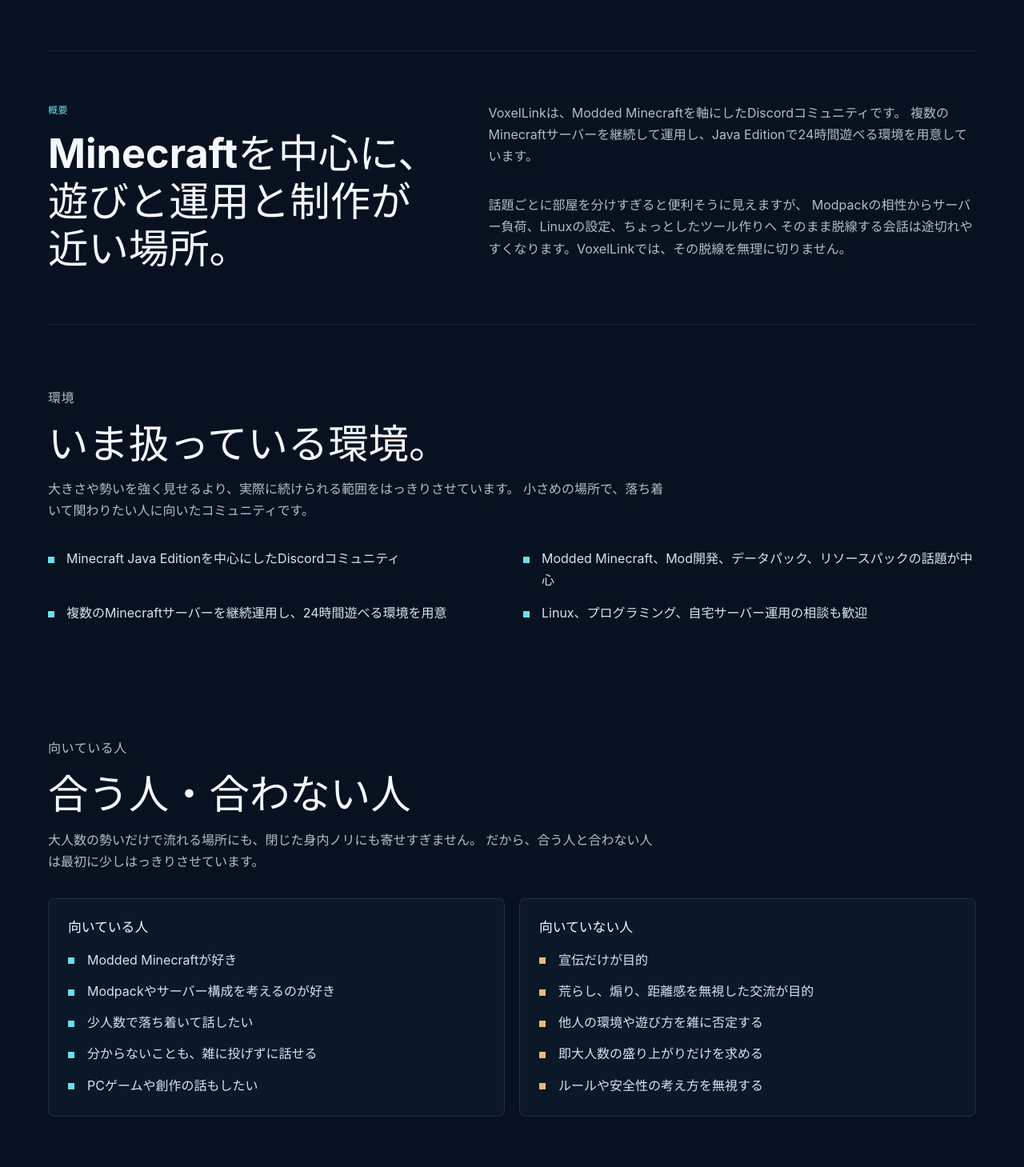
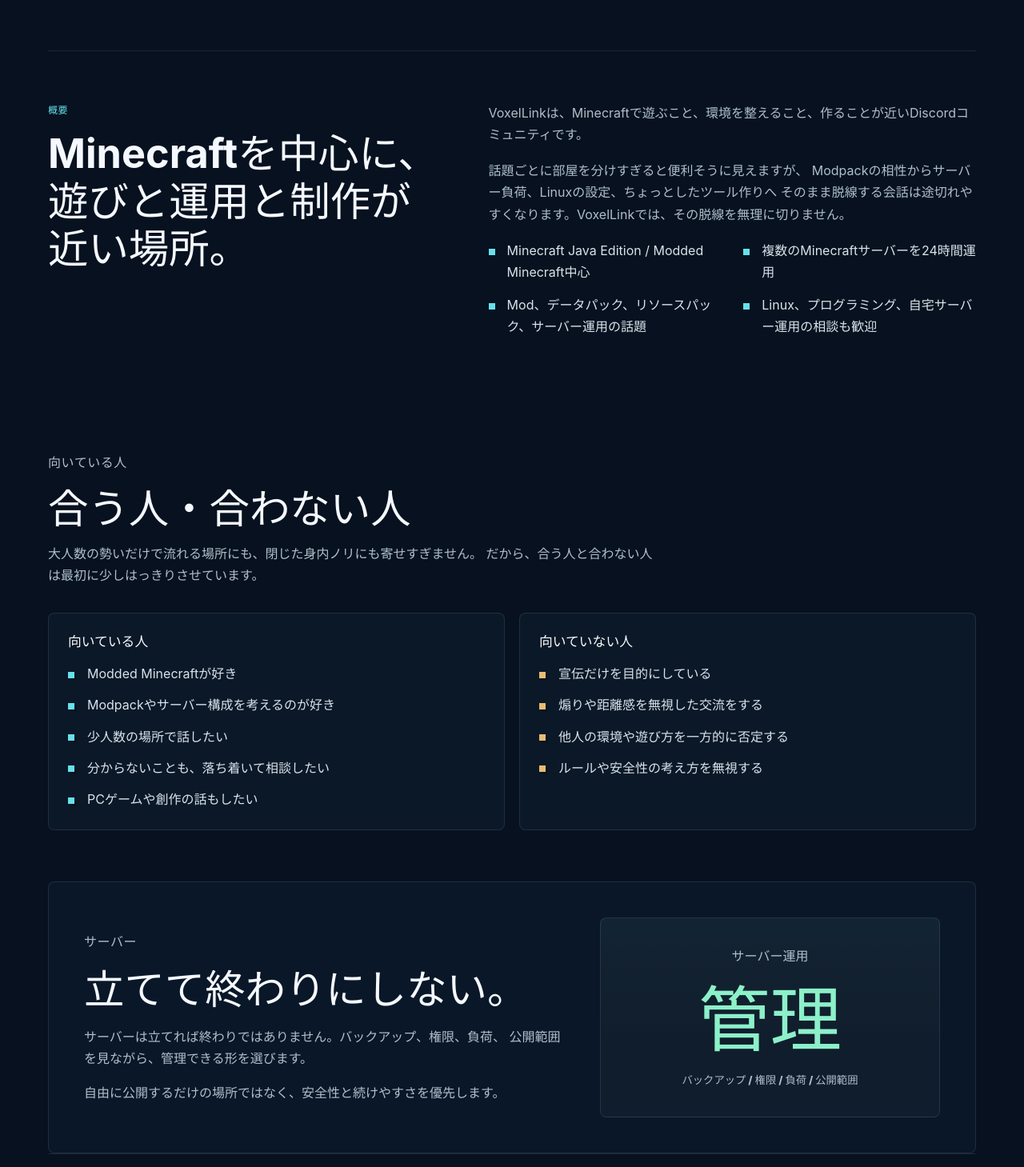
Before and after one commit to AlexanderGG-0520/VoxelLink-Web, a React (Vite) app: page / in a window 1280 px wide. Shown: the part 1131-2590 px from the top of the page at 80% size. Built offline with nearby package versions, Linux system fonts and the light colour scheme.

Commit message:
Refine landing page copy and structure

```diff
--- a/src/App.css
+++ b/src/App.css
@@ -379,10 +379,6 @@
   line-height: 1.75;
 }
 
-.operations-section {
-  border-top: 1px solid var(--line);
-}
-
 .fact-list {
   display: grid;
   grid-template-columns: repeat(2, minmax(0, 1fr));
--- a/src/App.tsx
+++ b/src/App.tsx
@@ -6,7 +6,7 @@
 const topics = [
   {
     title: "遊ぶ",
-    text: "24時間公開のMinecraft Java Editionサーバーで遊べます。Modded Minecraftを中心に、遊び方や環境の違いも前提にして話します。",
+    text: "公開中のMinecraft Java Editionサーバーで遊べます。遊び方や環境の違いも前提にして話します。",
   },
   {
     title: "作る",
@@ -21,23 +21,22 @@
 const fitItems = [
   "Modded Minecraftが好き",
   "Modpackやサーバー構成を考えるのが好き",
-  "少人数で落ち着いて話したい",
-  "分からないことも、雑に投げずに話せる",
+  "少人数の場所で話したい",
+  "分からないことも、落ち着いて相談したい",
   "PCゲームや創作の話もしたい",
 ];
 
 const notFitItems = [
-  "宣伝だけが目的",
-  "荒らし、煽り、距離感を無視した交流が目的",
-  "他人の環境や遊び方を雑に否定する",
-  "即大人数の盛り上がりだけを求める",
+  "宣伝だけを目的にしている",
+  "煽りや距離感を無視した交流をする",
+  "他人の環境や遊び方を一方的に否定する",
   "ルールや安全性の考え方を無視する",
 ];
 
 const environmentFacts = [
-  "Minecraft Java Editionを中心にしたDiscordコミュニティ",
-  "Modded Minecraft、Mod開発、データパック、リソースパックの話題が中心",
-  "複数のMinecraftサーバーを継続運用し、24時間遊べる環境を用意",
+  "Minecraft Java Edition / Modded Minecraft中心",
+  "複数のMinecraftサーバーを24時間運用",
+  "Mod、データパック、リソースパック、サーバー運用の話題",
   "Linux、プログラミング、自宅サーバー運用の相談も歓迎",
 ];
 
@@ -76,9 +75,8 @@
             遊ぶだけで終わらせない。
           </p>
           <p className="hero-description">
-            サーバーを立てる人、Modpackを組む人、遊び方を作る人が、
-            同じ場所で話せるDiscordコミュニティです。「組む」には、
-            Modpackの構成、サーバー設定、道具や環境をつなげる作業も含めています。
+            サーバーを立てる人、Modpackや環境を組む人、遊び方を作る人が、
+            同じ場所で話せるDiscordコミュニティです。
           </p>
           <div className="hero-actions">
             <a className="button button-primary" href={inviteUrl} target="_blank" rel="noopener noreferrer">
@@ -122,31 +120,19 @@
         </div>
         <div className="section-body">
           <p>
-            VoxelLinkは、Modded Minecraftを軸にしたDiscordコミュニティです。
-            複数のMinecraftサーバーを継続して運用し、Java Editionで24時間遊べる環境を用意しています。
+            VoxelLinkは、Minecraftで遊ぶこと、環境を整えること、作ることが近いDiscordコミュニティです。
           </p>
           <p>
             話題ごとに部屋を分けすぎると便利そうに見えますが、
             Modpackの相性からサーバー負荷、Linuxの設定、ちょっとしたツール作りへ
             そのまま脱線する会話は途切れやすくなります。VoxelLinkでは、その脱線を無理に切りません。
           </p>
+          <ul className="fact-list">
+            {environmentFacts.map((fact) => (
+              <li key={fact}>{fact}</li>
+            ))}
+          </ul>
         </div>
-      </section>
-
-      <section className="section operations-section" aria-labelledby="operations-title">
-        <div className="section-heading">
-          <p className="section-kicker">環境</p>
-          <h2 id="operations-title">いま扱っている環境。</h2>
-          <p>
-            大きさや勢いを強く見せるより、実際に続けられる範囲をはっきりさせています。
-            小さめの場所で、落ち着いて関わりたい人に向いたコミュニティです。
-          </p>
-        </div>
-        <ul className="fact-list">
-          {environmentFacts.map((fact) => (
-            <li key={fact}>{fact}</li>
-          ))}
-        </ul>
       </section>
 
       <section className="section" aria-labelledby="for-whom-title">
@@ -167,20 +153,17 @@
       <section className="section feature-band" id="servers" aria-labelledby="servers-title">
         <div className="feature-copy">
           <p className="section-kicker">サーバー</p>
-          <h2 id="servers-title">遊び続けられるサーバーを、無理なく運用する。</h2>
+          <h2 id="servers-title">立てて終わりにしない。</h2>
           <p>
-            VoxelLinkではJava版Minecraftを中心に、複数の24時間稼働サーバーを運用しています。
-            Modded Minecraftを中心に、遊ぶための環境と、環境を整えるための会話の両方を扱います。
+            サーバーは立てれば終わりではありません。バックアップ、権限、負荷、
+            公開範囲を見ながら、管理できる形を選びます。
           </p>
-          <p>
-            サーバーは立てれば終わりではなく、バックアップ、権限、負荷、公開範囲を考える必要があります。
-            誰でも何でも自由に公開できる場所ではなく、安全性と継続性を見ながら運用します。
-          </p>
+          <p>自由に公開するだけの場所ではなく、安全性と続けやすさを優先します。</p>
         </div>
         <div className="server-panel" aria-hidden="true">
-          <span>Java Edition</span>
-          <strong>24時間</strong>
-          <small>複数のMinecraftサーバー</small>
+          <span>サーバー運用</span>
+          <strong>管理</strong>
+          <small>バックアップ / 権限 / 負荷 / 公開範囲</small>
         </div>
       </section>
 
@@ -193,7 +176,7 @@
           <p>
             人が増えること自体は悪いことではありません。ただ、速い雑談だけで流れてしまうと、
             Modpackの構成やサーバー運用のような少し細かい話は残りにくくなります。
-            VoxelLinkでは、人数を追うことより、継続して話せる距離感を大切にします。
+            VoxelLinkでは、人数を追うことより、会話が残る距離感を大切にします。
           </p>
           <p>
             サーバー公開や外部接続は便利ですが、IP露出やポート開放などのリスクもあります。
@@ -211,7 +194,7 @@
         <p className="section-kicker">参加</p>
         <h2 id="join-title">この空気が合いそうなら、覗いてみてください。</h2>
         <p>
-          Modded Minecraftを遊ぶだけでなく、環境を整えたり、サーバーを考えたり、
+          Minecraftで遊ぶだけでなく、環境を整えたり、サーバーを考えたり、
           小さく作ったものを見せたりするのが好きなら、VoxelLinkは合うかもしれません。
           参加したら、短く自己紹介しても、公開中のサーバーを見に行っても、
           気になる技術の話を眺めるところからでも大丈夫です。
```
